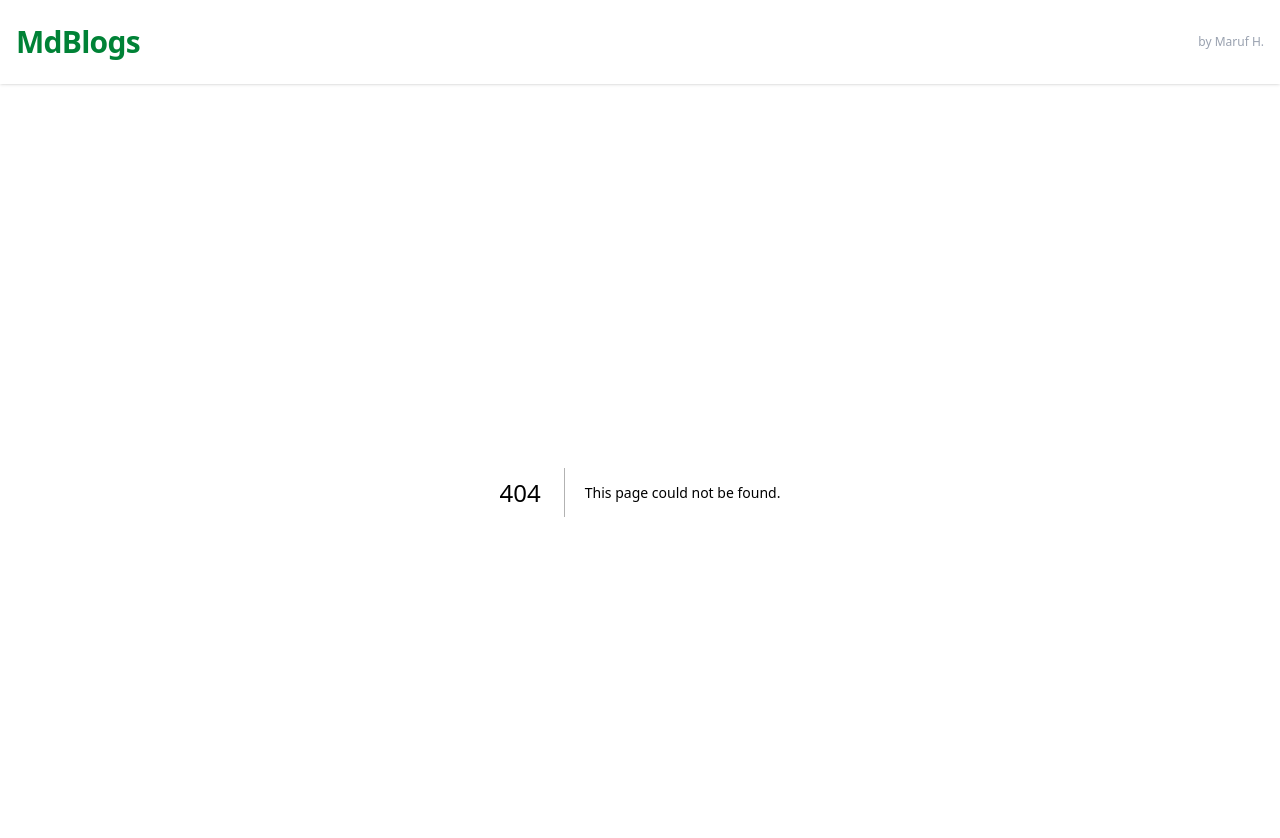
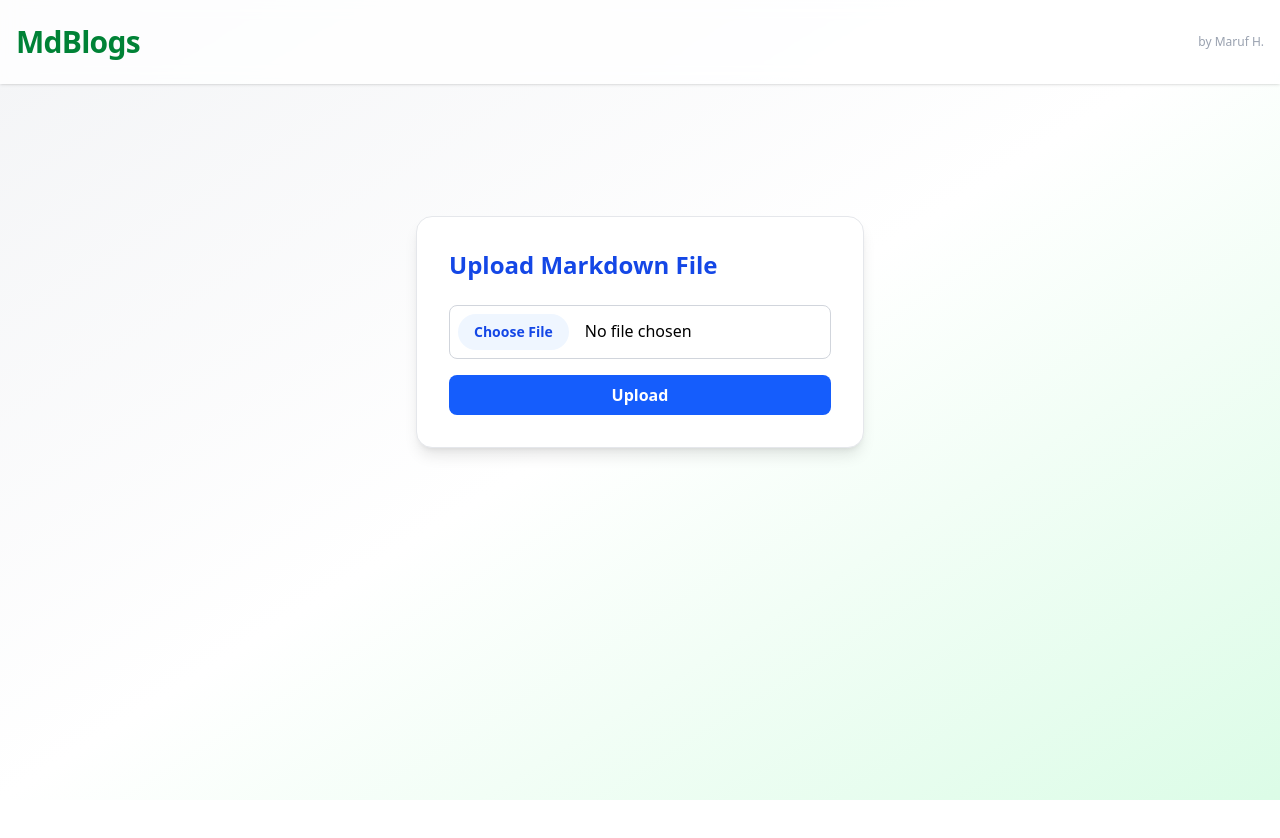
Before and after one commit to MarufAlAslam/next-markdown-blog, a Next.js app: page /upload in a window 1280 px wide. Before the commit this address had no page. Shown: the top 838 px of the page. After the commit the page ends 800 px from the top, so only its background shows below. Built offline with nearby package versions, Linux system fonts and the light colour scheme.

Commit message:
upload page added

```diff
--- /dev/null
+++ b/src/app/api/upload-md/route.js
@@ -0,0 +1,18 @@
+import fs from "fs";
+import path from "path";
+import { NextResponse } from "next/server";
+
+export async function POST(req) {
+  const data = await req.formData();
+  const file = data.get("file");
+  if (!file) {
+    return NextResponse.json({ error: "No file uploaded" }, { status: 400 });
+  }
+  const arrayBuffer = await file.arrayBuffer();
+  const buffer = Buffer.from(arrayBuffer);
+  const blogsDir = path.join(process.cwd(), "public", "blogs");
+  if (!fs.existsSync(blogsDir)) fs.mkdirSync(blogsDir, { recursive: true });
+  const filePath = path.join(blogsDir, file.name);
+  fs.writeFileSync(filePath, buffer);
+  return NextResponse.json({ success: true });
+}
--- a/src/app/layout.js
+++ b/src/app/layout.js
@@ -1,5 +1,6 @@
 import { Poppins } from "next/font/google";
 import "./globals.css";
+import Link from "next/link";
 
 
 const poppins = Poppins({
@@ -22,7 +23,9 @@ export default function RootLayout({ children }) {
       >
         <header className="w-full shadow-sm bg-white/80 backdrop-blur sticky top-0 z-10">
           <div className="max-w-7xl mx-auto px-4 py-6 flex items-center justify-between">
-            <h1 className="md:text-3xl text-2xl font-bold text-green-700 tracking-tight">MdBlogs</h1>
+            <Link href="/" className="text-3xl font-bold text-green-700 tracking-tight">
+              <h1 className="md:text-3xl text-2xl font-bold text-green-700 tracking-tight">MdBlogs</h1>
+            </Link>
             <span className="text-xs text-gray-400 font-mono">by Maruf H.</span>
           </div>
         </header>
--- /dev/null
+++ b/src/app/upload/page.jsx
@@ -0,0 +1,57 @@
+"use client";
+import React, { useRef, useState } from "react";
+
+export default function UploadPage() {
+  const fileInput = useRef();
+  const [message, setMessage] = useState("");
+
+  const handleUpload = async (e) => {
+    e.preventDefault();
+    const file = fileInput.current.files[0];
+    if (!file) {
+      setMessage("Please select a markdown file.");
+      return;
+    }
+    if (!file.name.endsWith(".md")) {
+      setMessage("Only .md files are allowed.");
+      return;
+    }
+    const formData = new FormData();
+    formData.append("file", file);
+    setMessage("Uploading...");
+    const res = await fetch("/api/upload-md", {
+      method: "POST",
+      body: formData,
+    });
+    if (res.ok) {
+      setMessage("Upload successful! Refresh the blog list to see your post.");
+      fileInput.current.value = "";
+    } else {
+      setMessage("Upload failed. Try again.");
+    }
+  };
+
+  return (
+    <div className="flex flex-col items-center justify-center min-h-[60vh]">
+      <form
+        onSubmit={handleUpload}
+        className="bg-white shadow-lg rounded-2xl p-8 flex flex-col gap-4 w-full max-w-md border border-gray-200"
+      >
+        <h2 className="text-2xl font-bold text-blue-700 mb-2">Upload Markdown File</h2>
+        <input
+          type="file"
+          accept=".md"
+          ref={fileInput}
+          className="file:mr-4 file:py-2 file:px-4 file:rounded-full file:border-0 file:text-sm file:font-semibold file:bg-blue-50 file:text-blue-700 hover:file:bg-blue-100 border border-gray-300 rounded-lg p-2"
+        />
+        <button
+          type="submit"
+          className="bg-blue-600 hover:bg-blue-700 text-white font-semibold py-2 px-6 rounded-lg transition"
+        >
+          Upload
+        </button>
+        {message && <div className="text-center text-sm text-gray-600 mt-2">{message}</div>}
+      </form>
+    </div>
+  );
+}
```
